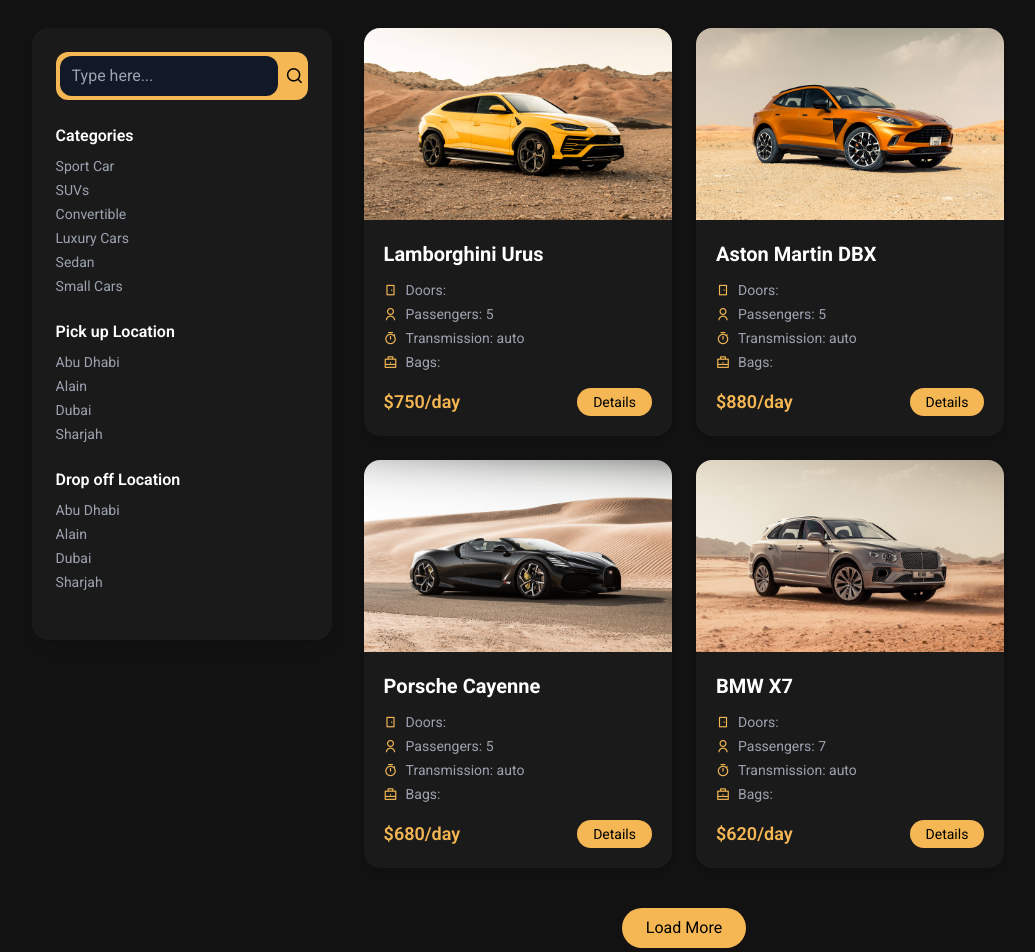
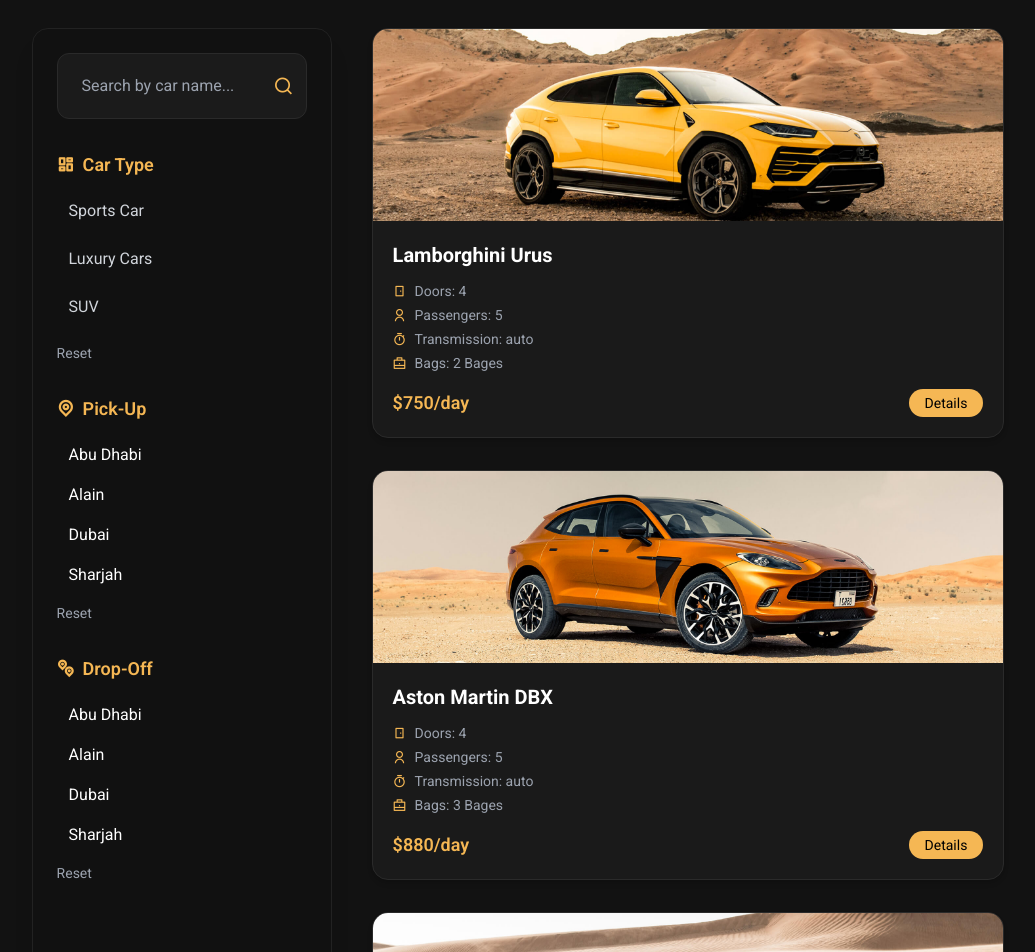
Before and after one commit to PriyanshuSingh10114/Mavelo, a React (Vite) app in the folder client/: page /cars in a window 1280 px wide. Shown: the part 660-1612 px from the top of the page, without its empty margins (122-1157 px from the left). Built offline with nearby package versions, Linux system fonts and the light colour scheme.

Commit message:
Implement car filtering and UI enhancements
Added filtering functionality for cars based on search term, category, pickup, and dropoff locations. Enhanced UI with dynamic category extraction and improved layout for better user experience.

```diff
--- a/client/src/Components/Pages/Cars.jsx
+++ b/client/src/Components/Pages/Cars.jsx
@@ -1,28 +1,48 @@
-import React, { useState } from 'react';
+import React, { useState, useEffect } from 'react';
 import CarData from '../../../Cars.json';
 import { Link } from 'react-router-dom';
 import { motion } from 'framer-motion';
 
 function Cars() {
-  const [visible, setVisible] = useState(4);
+  // Filters
+  const [searchTerm, setSearchTerm] = useState("");
+  const [category, setCategory] = useState("");
+  const [pickup, setPickup] = useState("");
+  const [dropoff, setDropoff] = useState("");
 
-  const handleLoadMore = () => {
-    setVisible((prev) => prev + 2);
-  };
+  // Extract categories dynamically
+  const categories = [...new Set(CarData.map(car => car.carType))];
 
+  // Filtering Logic
+  const filteredCars = CarData.filter(car => {
+    const matchesSearch = car.name.toLowerCase().includes(searchTerm.toLowerCase());
+    const matchesCategory = category === "" || car.carType === category;
+    const matchesPickup = pickup === "" || pickup !== "" ? true : true; // Placeholder (no pickup in JSON)
+    const matchesDropoff = dropoff === "" || dropoff !== "" ? true : true; // Placeholder
+
+    return matchesSearch && matchesCategory && matchesPickup && matchesDropoff;
+  });
+
+  useEffect(() => {
+    const hash = window.location.hash;
+    if (hash) {
+      const el = document.querySelector(hash);
+      if (el) {
+        setTimeout(() => el.scrollIntoView({ behavior: "smooth" }), 100);
+      }
+    }
+  }, []);
 
   return (
     <>
-    {/* Banner Section */}
+      {/* Banner Section */}
       <div className='font-sans bg-[#121212] text-white'>
         <div
           className="banner-section cars-banner-section relative flex justify-center items-center h-[90vh] bg-cover bg-center"
           style={{ backgroundImage: `url('/path/to/your/cars-banner.jpg')` }}
         >
-          {/* Cinematic overlay for depth */}
           <div className="absolute inset-0 bg-gradient-to-t from-black/85 via-black/60 to-transparent"></div>
 
-          {/* Animated Text Content */}
           <div className="banner-section-content relative z-10 text-center px-6">
             <motion.h6
               initial={{ opacity: 0, y: -20 }}
@@ -49,7 +69,7 @@
               className="text-gray-300 max-w-2xl mx-auto mt-6 text-lg md:text-xl leading-relaxed"
             >
               Step into sophistication with <span className="text-[#f5b754] font-semibold">Mavelo</span>.
-              Whether it’s speed, comfort, or elegance — explore our hand-picked fleet designed
+              Whether it’s speed, comfort, or elegance — explore our curated fleet designed
               for those who drive in style.
             </motion.p>
 
@@ -66,94 +86,148 @@
                 }}
                 className="bg-[#f5b754] hover:bg-white text-black font-bricolage px-10 py-4 rounded-full text-lg transition-all duration-300 hover:-translate-y-1 shadow-md"
               >
-                View Cars&nbsp;
-                <i className="bi bi-arrow-up-right"></i>
+                View Cars <i className="ri-arrow-right-up-line"></i>
               </button>
             </motion.div>
           </div>
         </div>
 
-      {/* Cars Listing and Sidebar */}
-        <div className='flex flex-col md:flex-row gap-8 px-4 sm:px-6 md:px-8 lg:px-[12%] xl:px-[12%] py-12'>
-          <div className='w-full sticky top-0 md:w-[300px] bg-[#1a1a1a] rounded-2xl p-6 shadow-lg animate-side-left h-full'>
-            <div className='bg-[#f5b754] rounded-xl p-1 mb-6 flex items-center'>
-              <input type="text" placeholder='Type here...' className='bg-gray-900 text-white w-full px-3 py-2 rounded-xl focus:outline-none'/>
-              <span className='ml-2 text-black text-lg'>
-                <i className='ri-search-line'></i>
-              </span>
+        {/* Cars Section */}
+        <div id="car-list" className="flex flex-col md:flex-row gap-10 px-4 sm:px-6 md:px-8 lg:px-[12%] xl:px-[12%] py-12">
+
+          {/* Sidebar */}
+          <div className="w-full md:w-[300px] bg-[#111111] border border-[#222] rounded-2xl p-6 shadow-xl sticky top-24">
+
+            {/* Search */}
+            <div className="bg-[#1b1b1b] rounded-xl p-3 mb-8 flex items-center border border-[#2a2a2a]">
+              <input
+                type="text"
+                placeholder="Search by car name..."
+                value={searchTerm}
+                onChange={(e) => setSearchTerm(e.target.value)}
+                className="bg-transparent text-white w-full px-3 py-2 rounded-xl focus:outline-none placeholder-gray-400"
+              />
+              <i className="ri-search-line text-[#f5b754] text-xl ml-2"></i>
             </div>
 
-            <div className='mb-6'>
-              <h4 className='font-semibold mb-2'>Categories</h4>
-              <ul className='text-sm space-y-1 text-gray-400'>
-                <li>Sport Car</li>
-                <li>SUVs</li>
-                <li>Convertible</li>
-                <li>Luxury Cars</li>
-                <li>Sedan</li>
-                <li>Small Cars</li>
+            {/* Category Filter */}
+            <div className="mb-8">
+              <h4 className="font-semibold mb-3 text-[#f5b754] text-lg flex items-center gap-2">
+                <i className="ri-dashboard-line"></i> Car Type
+              </h4>
+
+              <ul className="space-y-2 text-gray-300">
+                {categories.map((cat, i) => (
+                  <li
+                    key={i}
+                    onClick={() => setCategory(cat)}
+                    className={`cursor-pointer px-3 py-2 rounded-lg transition
+                    ${category === cat ? "bg-[#f5b754] text-black" : "hover:bg-[#222]"}`}
+                  >
+                    {cat}
+                  </li>
+                ))}
+
+                <li
+                  onClick={() => setCategory("")}
+                  className="cursor-pointer text-gray-400 hover:text-white pt-2 text-sm"
+                >
+                  Reset
+                </li>
               </ul>
             </div>
 
-            <div className='mb-6'>
-              <h4 className='font-semibold mb-2'>Pick up Location</h4>
-              <ul className='text-sm space-y-1 text-gray-400'>
-                <li>Abu Dhabi</li>
-                <li>Alain</li>
-                <li>Dubai</li>
-                <li>Sharjah</li>
-              </ul>
+            {/* Pickup Filter — UI only */}
+            <div className="mb-8">
+              <h4 className="font-semibold mb-3 text-[#f5b754] text-lg flex items-center gap-2">
+                <i className="ri-map-pin-line"></i> Pick-Up
+              </h4>
+
+              {["Abu Dhabi", "Alain", "Dubai", "Sharjah"].map((loc, i) => (
+                <div
+                  key={i}
+                  onClick={() => setPickup(loc)}
+                  className={`cursor-pointer px-3 py-2 rounded-lg transition
+                  ${pickup === loc ? "bg-[#f5b754] text-black" : "hover:bg-[#222]"}`}
+                >
+                  {loc}
+                </div>
+              ))}
+              <p onClick={() => setPickup("")} className="cursor-pointer text-gray-400 hover:text-white pt-2 text-sm">
+                Reset
+              </p>
             </div>
 
-            <div className='mb-6'>
-              <h4 className='font-semibold mb-2'>Drop off Location</h4>
-              <ul className='text-sm space-y-1 text-gray-400'>
-                <li>Abu Dhabi</li>
-                <li>Alain</li>
-                <li>Dubai</li>
-                <li>Sharjah</li>
-              </ul>
+            {/* Dropoff Filter — UI only */}
+            <div className="mb-3">
+              <h4 className="font-semibold mb-3 text-[#f5b754] text-lg flex items-center gap-2">
+                <i className="ri-pin-distance-line"></i> Drop-Off
+              </h4>
+
+              {["Abu Dhabi", "Alain", "Dubai", "Sharjah"].map((loc, i) => (
+                <div
+                  key={i}
+                  onClick={() => setDropoff(loc)}
+                  className={`cursor-pointer px-3 py-2 rounded-lg transition
+                  ${dropoff === loc ? "bg-[#f5b754] text-black" : "hover:bg-[#222]"}`}
+                >
+                  {loc}
+                </div>
+              ))}
+              <p onClick={() => setDropoff("")} className="cursor-pointer text-gray-400 hover:text-white pt-2 text-sm">
+                Reset
+              </p>
             </div>
           </div>
 
-          <div className='flex-1 animate-fade-in'>
-            <div className='grid grid-cols-1 md:grid-cols-2 gap-6'>
-              {CarData.slice(0, visible).map((car) => (
-                <div key={car.id} className='bg-[#1a1a1a] rounded-2xl overflow-hidden shadow-md hover:shadow-[#f5b754]/30 transition-shadow duration-300'>
-                  <img src={car.image} alt={car.name} className='w-full h-48 object-cover transform hover:scale-105 transition-transform duration-300'/>
-                  <div className='p-5'>
-                    <h3 className='text-xl font-bold mb-3'>{car.name}</h3>
-                    <ul className='text-sm text-gray-400 space-y-1 mb-4'>
-                      <li><i className='ri-door-line mr-2 text-[#f5b754]'></i>Doors: {car.doors}</li>
-                      <li><i className='ri-user-line mr-2 text-[#f5b754]'></i>Passengers: {car.passengers}</li>
-                      <li><i className='ri-timer-line mr-2 text-[#f5b754]'></i>Transmission: {car.transmission}</li>
-                      <li><i className='ri-briefcase-line mr-2 text-[#f5b754]'></i>Bags: {car.bags}</li>
+          {/* Cars Grid */}
+          <div className="flex-1 animate-fade-in">
+            <div className="grid grid-cols-1 sm:grid-cols-2 xl:grid-cols-1 gap-8">
+
+              {filteredCars.length === 0 && (
+                <p className="text-gray-400 text-center w-full text-lg col-span-full">
+                  No cars match your filters.
+                </p>
+              )}
+
+              {filteredCars.map((car) => (
+                <div
+                  key={car.id}
+                  className="bg-[#1a1a1a] border border-[#2a2a2a] rounded-2xl overflow-hidden
+                  shadow-md hover:shadow-[#f5b754]/30 transition-all duration-300 hover:-translate-y-2"
+                >
+                  <img
+                    src={car.image}
+                    alt={car.name}
+                    className="w-full h-48 object-cover transform hover:scale-105 transition-transform duration-300"
+                  />
+
+                  <div className="p-5">
+                    <h3 className="text-xl font-bold mb-3 text-white">{car.name}</h3>
+
+                    <ul className="text-sm text-gray-400 space-y-1 mb-4">
+                      <li><i className="ri-door-line mr-2 text-[#f5b754]"></i>Doors: {car.door}</li>
+                      <li><i className="ri-user-line mr-2 text-[#f5b754]"></i>Passengers: {car.passengers}</li>
+                      <li><i className="ri-timer-line mr-2 text-[#f5b754]"></i>Transmission: {car.transmission}</li>
+                      <li><i className="ri-briefcase-line mr-2 text-[#f5b754]"></i>Bags: {car.Bages}</li>
                     </ul>
 
-                    <div className='flex justify-between items-center'>
-                      <span className='text-[#f5b754] font-semibold text-lg'>
-                        ${car.price}/day
-                      </span>
+                    <div className="flex justify-between items-center">
+                      <span className="text-[#f5b754] font-semibold text-lg">${car.price}/day</span>
+
                       <Link to={`/car/${car.id}`}>
-                        <button className='bg-[#f5b754] text-black px-4 py-1 rounded-full text-sm hover:bg-[#f5b754]/90 transition'>
-                        Details
+                        <button className="bg-[#f5b754] text-black px-4 py-1 rounded-full text-sm hover:bg-[#f5b754]/90 transition">
+                          Details
                         </button>
                       </Link>
-
                     </div>
                   </div>
                 </div>
               ))}
+
             </div>
+          </div>
 
-            {visible < CarData.length && (
-              <div className='text-center mt-10'>
-                <button onClick={handleLoadMore} className='bg-[#f5b754] text-black px-6 py-2 rounded-full hover:bg-[#f5b754]/90 font-semiboldtransition'>
-                  Load More
-                </button>
-              </div>
-            )}
-          </div>
         </div>
       </div>
     </>
```
